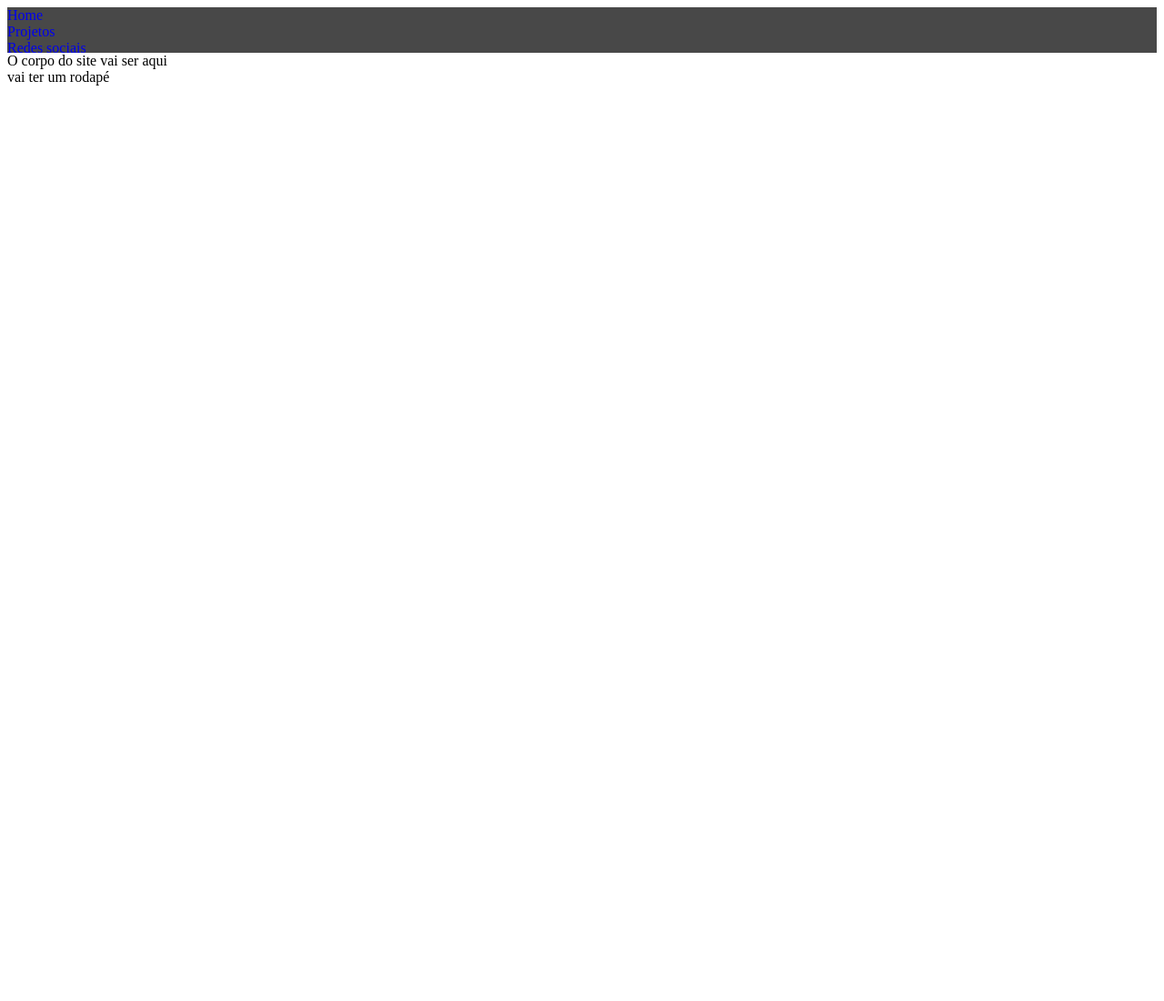
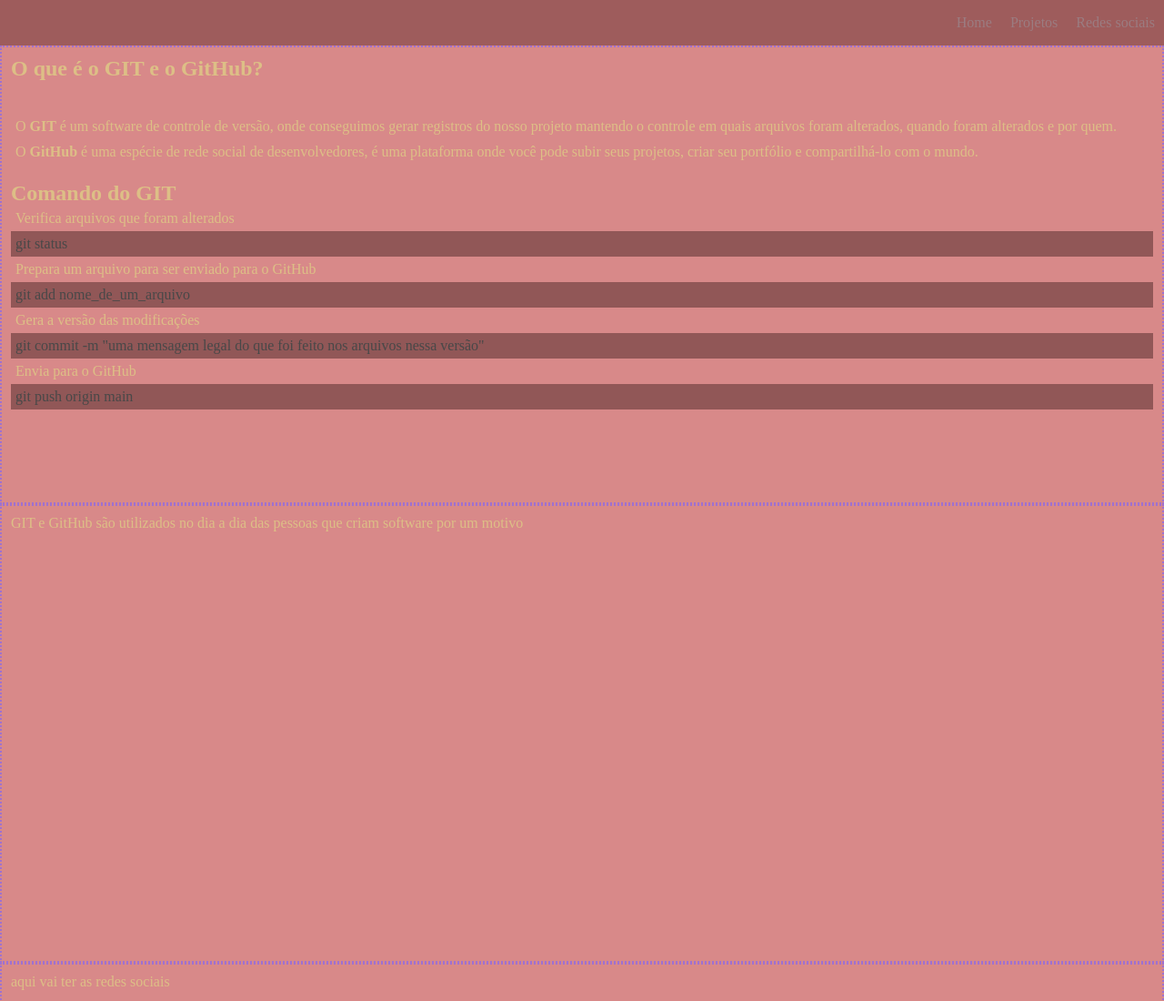
Before and after one commit to uedoca/ueda.github.io, a plain HTML site: page index.html in a window 1280 px wide. Shown: the top 1100 px of the page at 91% size. Before the commit the page ends 800 px from the top, so only its background shows below. Drawn offline with Linux system fonts and the light colour scheme.

Commit message:
add umas coisas e arrumei o layout

```diff
--- a/assets/css/meu_estilo.css
+++ b/assets/css/meu_estilo.css
@@ -1,14 +1,56 @@
+*{
+    margin: 0;
+    padding: 0;
+    scroll-padding-top: 50px;
+}
 nav {
     height: 50px;
-    background-color: #484848;
+    background-color: #9e5c5c;
     color: #c8c8c8;
+    display: flex;
+    align-items: center;
+    justify-content:end;
+    list-style-type: none;
+    overflow: hidden;
+    position: fixed;
+    top: 0;
+    width: 100%;
+
+}
+nav li{
+    padding: 10px;
 }
 
-nav li{
-    display: flex;
-    align-items: flex-end;
-}
 
 a{
     text-decoration: none;
+    color: rgb(155, 124, 129);
 }
+a:hover{
+    text-decoration: none;
+    color: pink;
+}
+section{
+    min-height: 480px;
+    background-color: #d88989;
+    color: rgb(221, 191, 134);
+    padding: 10px;
+    border: 2px dotted #9f71cf;
+}
+
+section:hover{
+    background-color: #915757;
+    color: rgb(196, 167, 114);
+}
+.comando-git{
+    padding: 5px;
+    font-size: 3px solid #d86767;
+    background-color: #915757;
+    color:#484848;
+}
+p{
+    padding: 5px;
+}
+.conteudo{
+    margin-top: 50px;
+}
--- a/index.html
+++ b/index.html
@@ -18,10 +18,56 @@
 
     <nav>
         <li><a href="#home">Home</a></li>
-        <li><a href="#home">Projetos</a></li>
-        <li><a href="#home">Redes sociais</a></li>
+        <li><a href="#projetos">Projetos</a></li>
+        <li><a href="#redes_sociais">Redes sociais</a></li>
 
     </nav>
+    <div class="conteudo">
+        <section id="home">
+            <h1>O que é o GIT e o GitHub?</h1>
+            <br><BR>
+            <div>
+                <p>
+                O <strong> GIT </strong> é um software de controle de versão, onde conseguimos
+                gerar registros do nosso projeto mantendo o controle em quais
+                arquivos foram alterados, quando foram alterados e por quem.
+            </p>
+                <p>
+                O <strong> GitHub </strong> é uma espécie de rede social de desenvolvedores,
+                é uma plataforma onde você pode subir seus projetos,
+                criar seu portfólio e compartilhá-lo com o mundo.
+                </p>
+
+
+            </div>
+            <br>
+
+            <h2>Comando do GIT</h2>
+
+            <p>Verifica arquivos que foram alterados</p>
+            <p class="comando-git">
+                git status
+            </p>
+            <p>Prepara um arquivo para ser enviado para o GitHub</p>
+            <p class="comando-git">
+                git add nome_de_um_arquivo
+            </p>
+            <p>Gera a versão das modificações</p>
+            <p class="comando-git">
+                git commit -m "uma mensagem legal do que foi feito nos arquivos nessa versão"
+            </p>
+            <p>Envia para o GitHub</p>
+            <p class="comando-git">
+                git push origin main
+            </p>
+        </section>
+        <section id="projetos">
+            GIT e GitHub são utilizados no dia a dia das pessoas que criam software por um motivo
+        </section>
+        <section id="redes_sociais">
+            aqui vai ter as redes sociais
+        </section>
+    </div>
 
     <div class="conteudo">O corpo do site vai ser aqui</div>
     <footer>vai ter um rodapé</footer>
```
